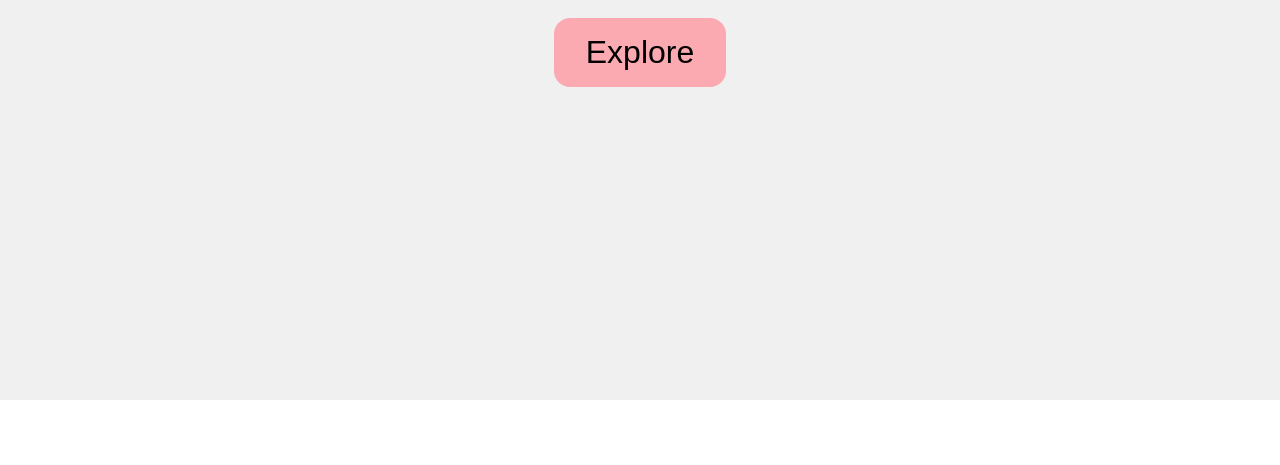
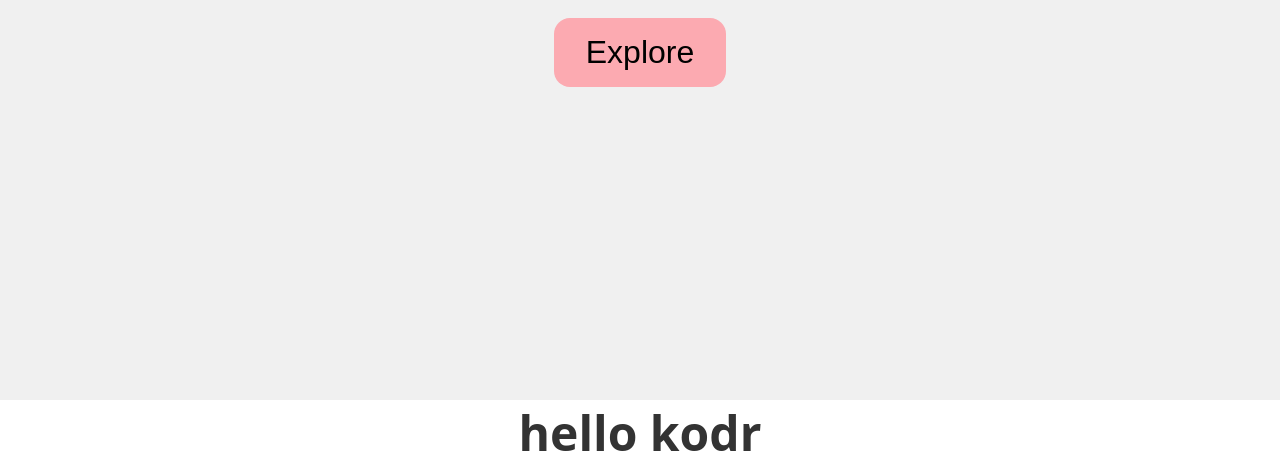
Before and after one commit to ankurdotio/kodr2.0-collaboration, a plain HTML site: page index.html in a window 1280 px wide. Shown: the part 400-865 px from the top of the page. Before the commit the page ends 800 px from the top, so only its background shows below. Drawn offline with Linux system fonts and the light colour scheme.

Commit message:
second section added

```diff
--- a/index.html
+++ b/index.html
@@ -12,6 +12,9 @@
             <h1>We do epic shit</h1>
             <button>Explore</button>
         </section>
+        <section class="second-section">
+            <h1>hello kodr</h1>
+        </section>
     </main>
 </body>
 </html>
```
